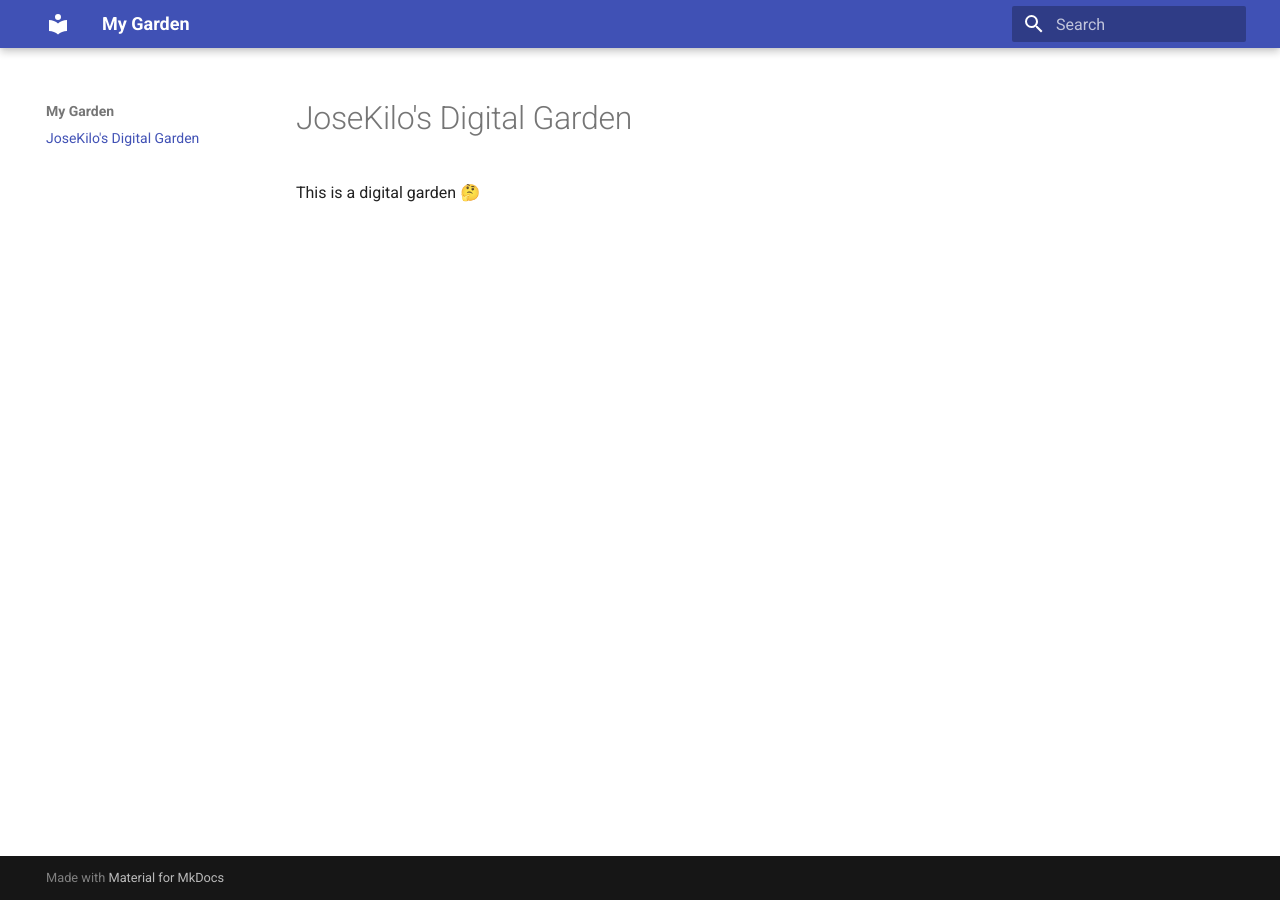
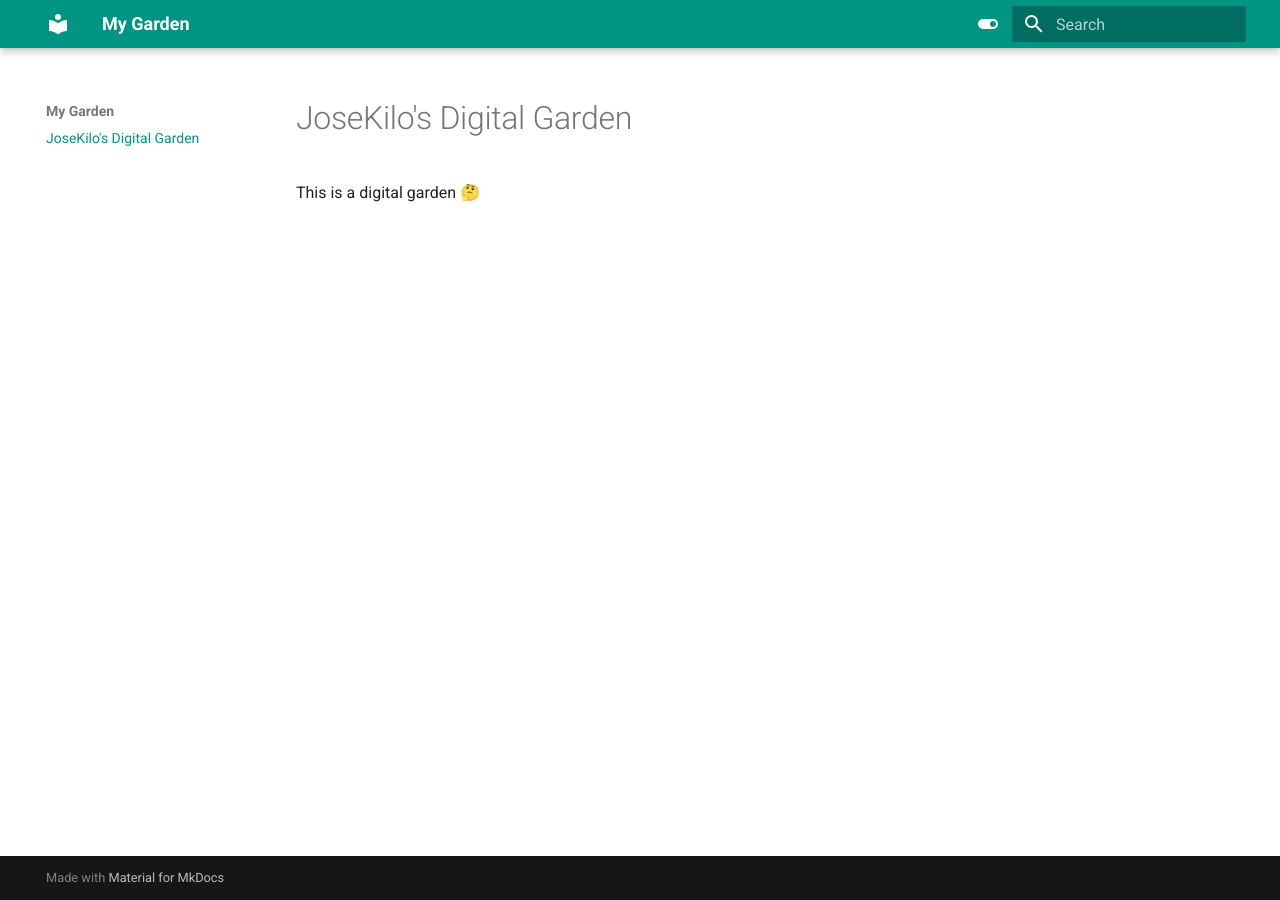
Before and after one commit to JoseKilo/garden, an MkDocs documentation site: the page built from garden/index.md, in a window 1280 px wide. Built offline with MkDocs 1.6.1 and Material for MkDocs 9.7.7, drawn with Linux system fonts in a browser that asks for light colours.

Commit message:
Change color palettes

```diff
--- a/mkdocs.yml
+++ b/mkdocs.yml
@@ -4,6 +4,17 @@ site_url: https://josekilo.github.io/garden/
 theme:
   name: material
   favicon: img/favicon.ico
+  palette:
+    - scheme: default
+      primary: teal
+      toggle:
+        icon: material/toggle-switch
+        name: Switch to dark mode
+    - scheme: slate
+      primary: teal
+      toggle:
+        icon: material/toggle-switch-off-outline
+        name: Switch to light mode
 markdown_extensions:
   - pymdownx.highlight:
       anchor_linenums: true
```
